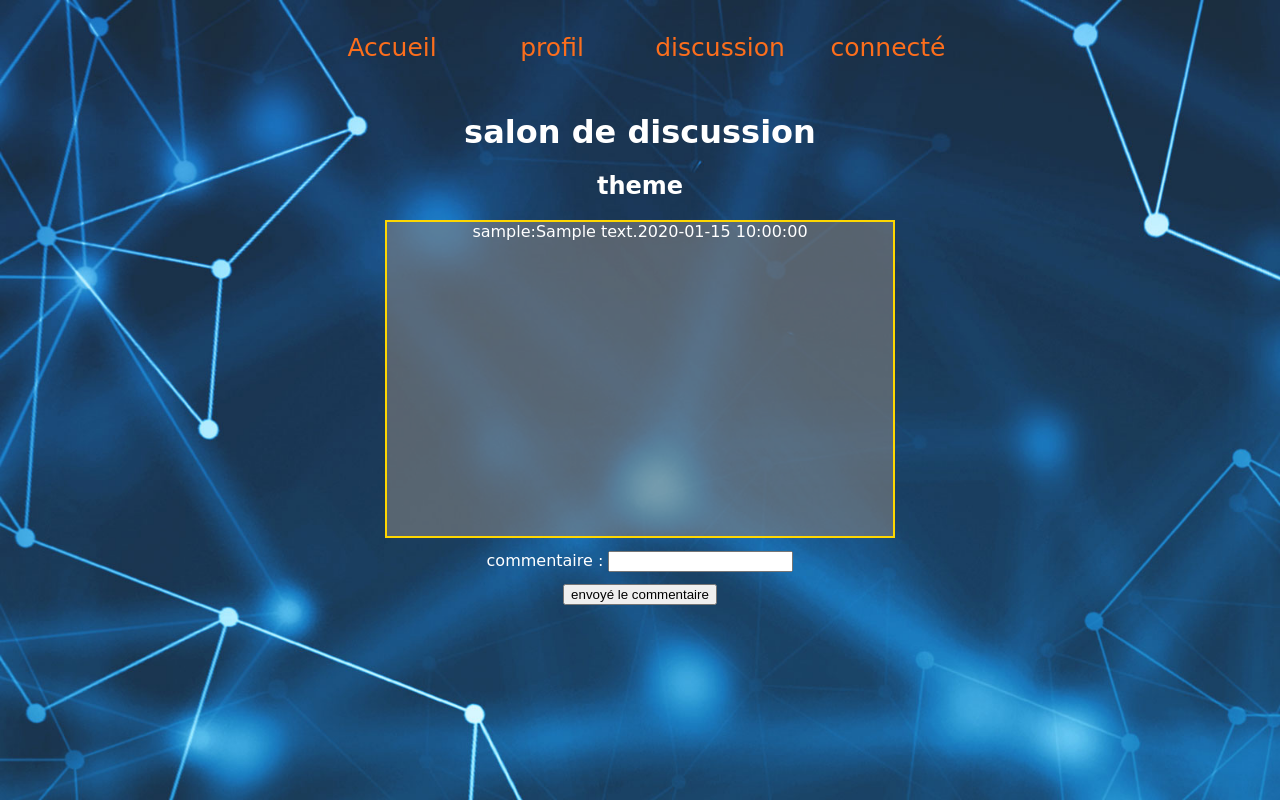
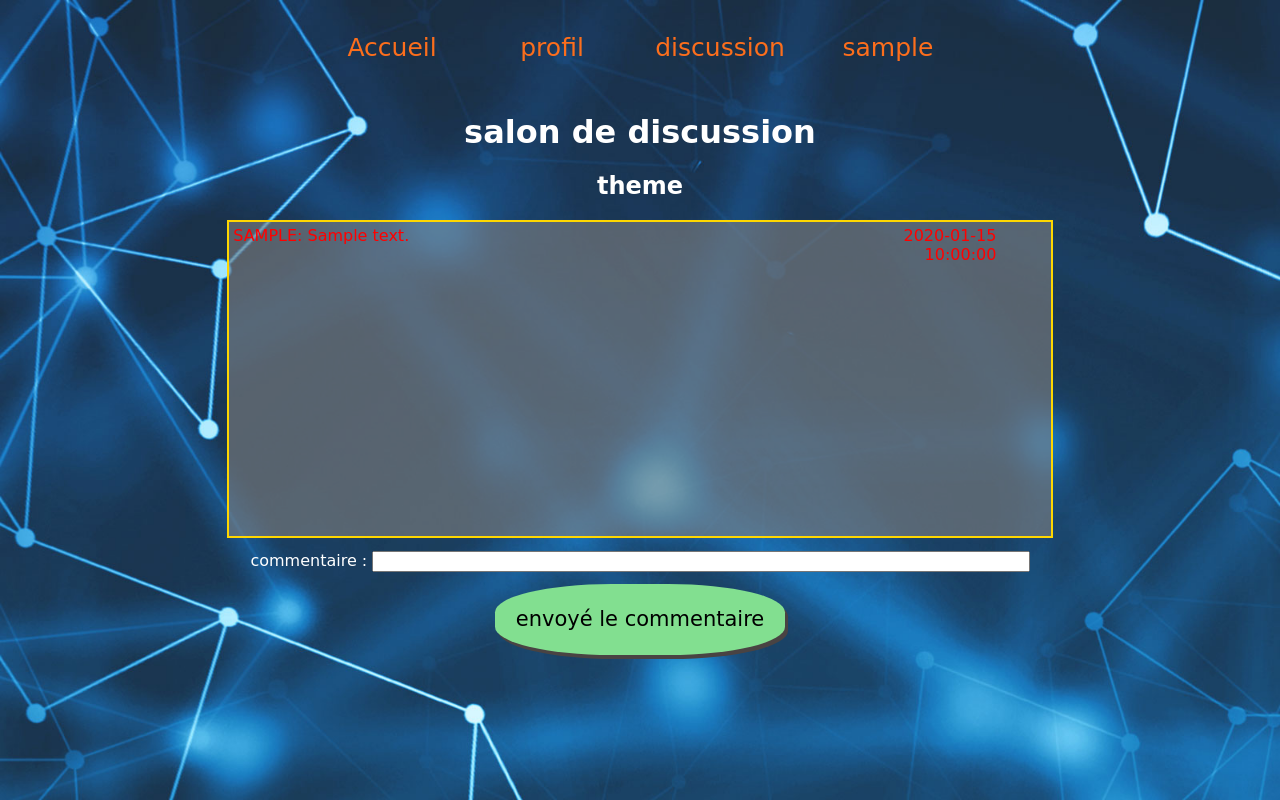
Before and after one commit to olivier-crozet/discussion, a PHP site: page /discussion.php in a window 1280 px wide. Run offline with PHP 8.4, Linux system fonts and the light colour scheme; the visitor is signed in with stand-in values (Sample User, id 1); tables that the repository leaves empty or names only in its code hold one stand-in row (values such as "Sample post").

Commit message:
fini mais a retravailler quand meme

```diff
--- a/discussion.php
+++ b/discussion.php
@@ -23,7 +23,7 @@ $login = $_SESSION['login'];
           --><?php if (!isset($_SESSION['login'])) { echo "<li ><a href=\"inscription.php\">inscription</a></li>";} ?><!--
            --><li ><a href="profil.php">profil</a></li>
               <?php if (!empty($_SESSION['login'] )){echo "<li ><a href=\"discussion.php\">discussion</a></li>";}?>
-           <?php  if  (isset($_SESSION['id'])) { echo  '<li>'.'<a href= "">'."connecté".'</a>'.'</li>';} ?>
+           <?php  if  (isset($_SESSION['id'])) { echo  '<li>'.'<a href= "">'.$login.'</a>'.'</li>';} ?>
            </ul>
        </nav>
    </header>
@@ -92,7 +92,7 @@ unset($bouton);
 	        <h2>theme</h2>
 	<div class="oc-div-zonetext1">
 		                       <!--ZONE AFFICHE TEXTE-->
-	 <form method="POST" action="">
+	 <form class="form-affichage" method="POST" action="">
 <?php
 
 
@@ -109,19 +109,25 @@ $req_jointe = "SELECT  login,  message, date FROM utilisateurs LEFT JOIN message
 		   <table>
 
 			<?php
-			foreach ( $row as $key ):
+			foreach ( $row as $key ){
 				if (!empty($key[1])) {
 					# code...
+				if ($login == $key[0])
+				//	echo "<strong>".'<font size= "5px" color="red">'.$key.'</font>'."</strong>";
+					{
+					echo "<tr class=\"psedo-affichage\"><td class=\"taillepse\" >".$key[0].":"."</td>"."<td class=\"texttd\" >".$key[1]."</td>"."<td class=\"date-affichage\">".$key[2]."<td>"."</tr>";
+					}
 
-
-			echo $key[0].':'.$key[1].$key[2]."</br>";
-		     }
+				else{
+			echo "<tr><td class=\"taillepse\">".$key[0].":"."</td>"."<td class=\"texttd\">".$key[1]."</td>"."<td \"date-affichage\">".$key[2]."</td>"."</tr>";
+			  }// }
+		     		    }
+		}
 		?>
 
 
 		   </table>
 		   <?php
-		    endforeach ;
 
 
 	       ?>
--- a/index.css
+++ b/index.css
@@ -87,6 +87,32 @@ nav li a
     overflow: overlay;
     border-radius: 4% 4%;
 }
+.butonconexion
+{
+  border-radius: 40% 40%;
+    background-color: #82df90;
+    width: 58%;
+    height: 14%;
+    border: gold;
+    box-shadow: #494343 3px 4px;
+    font-family: Apple Chancery, cursive;
+}
+.butonconexion2
+{
+   border-radius: 40% 40%;
+    background-color: #fb3939;
+    width: 58%;
+    height: 14%;
+    border: gold;
+    box-shadow: #494343 3px 4px;
+    font-family: Apple Chancery, cursive;
+}
+.er
+{
+  position: absolute;
+    margin-top: 23%;
+    margin-left: -36%;
+}
 
 
 /*PARTIE INSCRIPTION*/
@@ -121,18 +147,21 @@ nav li a
   margin: 5%;
 }
 
-/* PARTIE */
+
+
+/* PARTIE  DISCUTION*/
 
 
 .oc-div-zonetext1
 {
   height: 40%;
   background-color: #80808099;
-  width: 40%;
+  width: 65%;
   margin: auto;
   border: solid gold 2px;
   overflow: scroll;
   overflow-x: hidden;
+  word-break: break-word;
 }
 .oc-espacecom
 {
@@ -150,3 +179,111 @@ nav li a
 {
   margin-top: 1%;
 }
+.form-affichage
+{
+  text-align: left;
+}
+.psedo-affichage
+{
+  color: red;
+  width: 100px;
+  vertical-align: text-top;
+
+}
+.texttd
+{
+      width: 214px;
+    text-align: left;
+    width: 525PX;
+}
+.taillepse
+{
+  text-transform: uppercase;
+  width: 100px;
+  display: table-footer-group;
+}
+.date-affichage
+{
+
+    width: 160px;
+    text-align: end;
+}
+.inputcom
+{
+      width: 52%;
+}
+.butonconexion-modif
+{
+  color: white;
+   font-size: 21px;
+  border-radius: 40% 40%;
+    background-color: #f20a18;
+    width: 18%;
+    height: 9%;
+    border: gold;
+    box-shadow: #494343 3px 4px;
+    font-family: Apple Chancery, cursive;
+}
+.envoi-comentaire
+{
+  font-size: 21px;
+  border-radius: 40% 40%;
+    background-color: #82df90;
+    width: 23%;
+    height: 9%;
+    border: gold;
+    box-shadow: #494343 3px 4px;
+    font-family: Apple Chancery, cursive;
+}
+}
+.buton-inscription
+{
+  font-size: 21px;
+  border-radius: 40% 40%;
+    background-color: #82df90;
+    width: 55%;
+    height: 9%;
+    border: gold;
+    box-shadow: #494343 3px 4px;
+    font-family: Apple Chancery, cursive;
+}
+.tableconnexionprofil  {
+    -webkit-animation-name: fadeInDown;
+    animation-name: fadeInDown;
+    -webkit-animation-duration: 1s;
+    animation-duration: 3s;
+    -webkit-animation-fill-mode: both;
+    animation-fill-mode: both;
+  }
+
+  @-webkit-keyframes fadeInDown {
+    0% {
+      opacity: 0;
+      -webkit-transform: translate3d(0, -100%, 0);
+      transform: translate3d(0, -100%, 0);
+    }
+    100% {
+      opacity: 1;
+      -webkit-transform: none;
+      transform: none;
+    }
+  }
+
+  @keyframes fadeInDown {
+    0% {
+      opacity: 0;
+      -webkit-transform: translate3d(0, -100%, 0);
+      transform: translate3d(0, -100%, 0);
+    }
+    100% {
+      opacity: 1;
+      -webkit-transform: none;
+      transform: none;
+    }
+  }
+
+  @-webkit-keyframes fadeIn { from { opacity:0; } to { opacity:1; } }
+  @-moz-keyframes fadeIn { from { opacity:0; } to { opacity:1; } }
+  @keyframes fadeIn { from { opacity:0; } to { opacity:1; } }
+
+}
--- a/index.php
+++ b/index.php
@@ -100,7 +100,7 @@ $erreur="<p class='codeerreur'>vous n'etes pas connecté !";
 
 	   	else
 	   	{
-			$erreur = "<br/>tous les champ doives etre completés !";
+			$erreur = "<p class=\"er\"><br/>tous les champ doives etre completés !";
 			}
 
 	}
--- a/inscription.php
+++ b/inscription.php
@@ -151,7 +151,7 @@ if (isset($_POST['inscription']))
 
 	      </table>
 	      <br/>
-	      	      <input class="buton-inscription" type="submit" name="inscription" value="s'inscrire"/>
+	      	      <input  class="buton-inscription" type="submit" name="inscription" value="s'inscrire"/>
 	      	</form>
 
 
--- a/profil.php
+++ b/profil.php
@@ -108,7 +108,7 @@ else
                 $reqecolog = "SELECT  login FROM utilisateurs where id='".$_SESSION['id']."'";
 $reqlog = mysqli_query($connexion,$reqecolog);
 $loginid = mysqli_fetch_row($reqlog);
-var_dump($loginid);
+
 ?>
 <html>
 <head>
```
